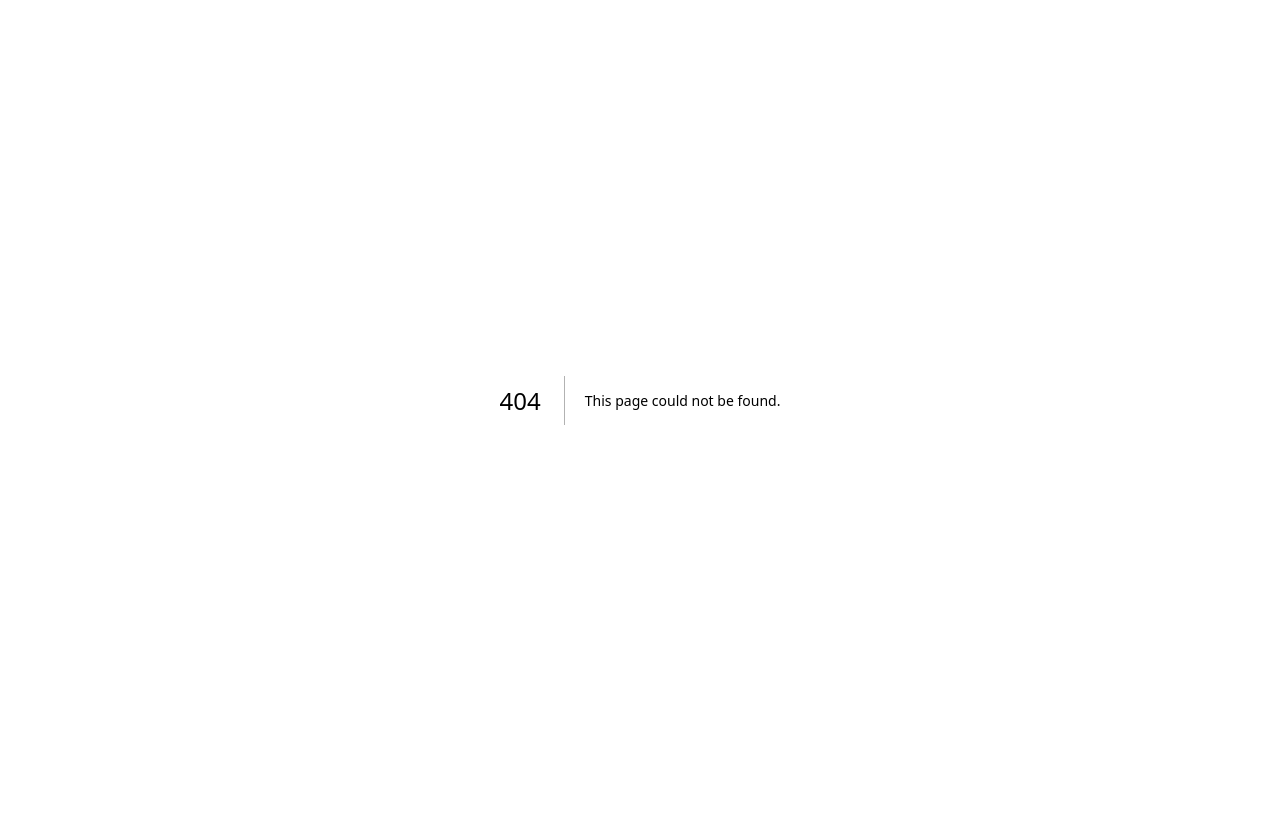
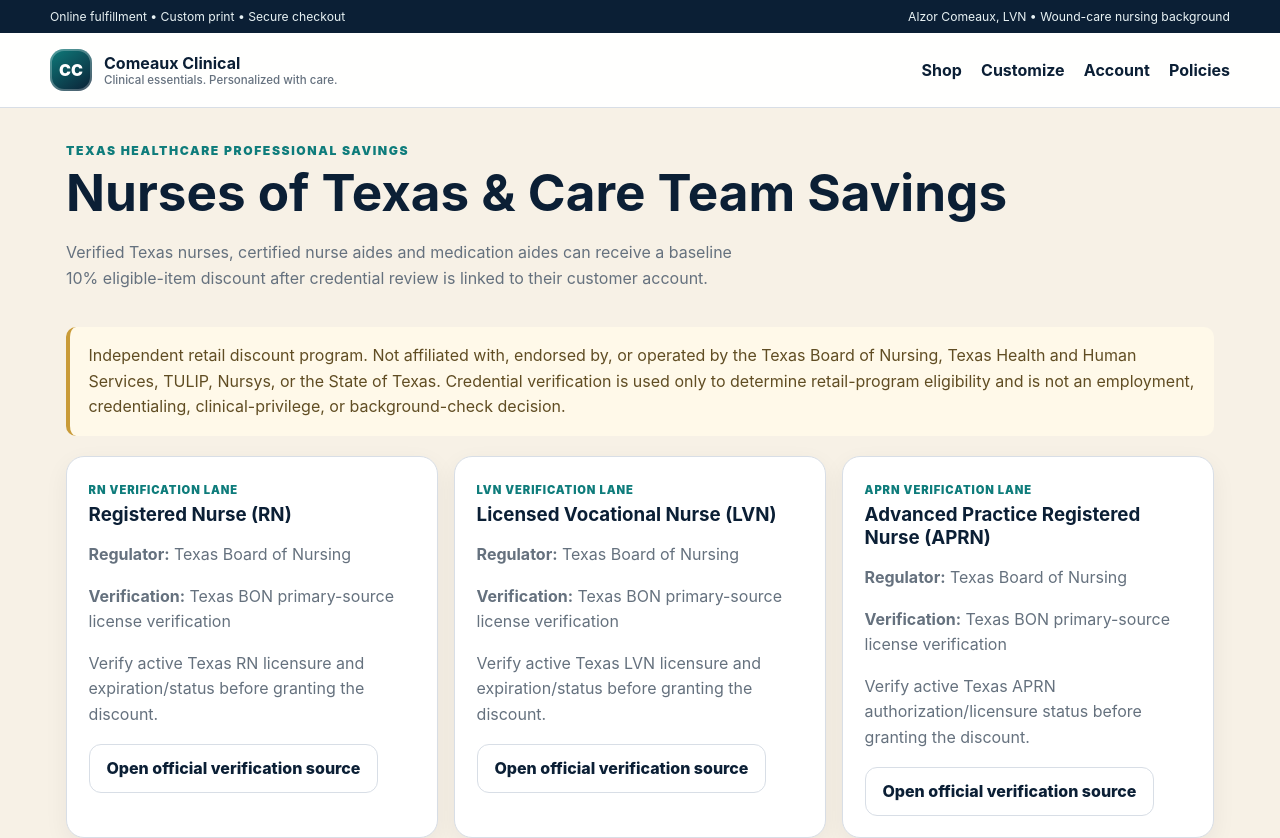
Before and after one commit to ceortpsc/RTPSCENTERPRISE, a Next.js app: page /comeaux-supply/discounts in a window 1280 px wide. Before the commit this address had no page. Shown: the top 838 px of the page. Before the commit the page ends 800 px from the top, so only its background shows below. Built offline with nearby package versions, Linux system fonts and the light colour scheme.

Commit message:
Add Texas nurses CNA MA savings program page

```diff
--- /dev/null
+++ b/app/comeaux-supply/discounts/page.tsx
@@ -0,0 +1,55 @@
+import Link from "next/link";
+import { CREDENTIALS, TEXAS_CARE_DISCOUNT } from "@/lib/comeaux/discounts";
+import styles from "../store.module.css";
+
+export const revalidate = 3600;
+
+export default function DiscountsPage() {
+  return (
+    <section className={styles.section}>
+      <div className={styles.sectionHead}>
+        <div>
+          <div className={styles.eyebrow}>Texas healthcare professional savings</div>
+          <h1>{TEXAS_CARE_DISCOUNT.name}</h1>
+          <p>
+            Verified Texas nurses, certified nurse aides and medication aides can receive a baseline {TEXAS_CARE_DISCOUNT.defaultDiscountPercent}% eligible-item discount after credential review is linked to their customer account.
+          </p>
+        </div>
+      </div>
+
+      <div className={styles.notice}>
+        {TEXAS_CARE_DISCOUNT.disclaimer} Credential verification is used only to determine retail-program eligibility and is not an employment, credentialing, clinical-privilege, or background-check decision.
+      </div>
+
+      <div className={styles.grid} style={{marginTop:"1.25rem"}}>
+        {Object.entries(CREDENTIALS).map(([code, item]) => (
+          <article className={styles.card} key={code}>
+            <span className={styles.sku}>{code} verification lane</span>
+            <h3>{item.label}</h3>
+            <p><strong>Regulator:</strong> {item.regulator}</p>
+            <p><strong>Verification:</strong> {item.source}</p>
+            <p>{item.notes}</p>
+            <a className={styles.secondary} href={item.verificationUrl} target="_blank" rel="noreferrer">Open official verification source</a>
+          </article>
+        ))}
+      </div>
+
+      <div className={styles.panel} style={{marginTop:"1.4rem"}}>
+        <div className={styles.eyebrow}>Account linking workflow</div>
+        <h2>How verification unlocks savings</h2>
+        <div className={styles.steps}>
+          <div className={styles.step}>Sign in to the Comeaux Clinical customer account.</div>
+          <div className={styles.step}>Select RN, LVN, APRN, CNA or Medication Aide and provide the credential number plus the name used on the public credential record. Do not submit an SSN.</div>
+          <div className={styles.step}>Staff verifies the credential through the applicable official Texas primary-source/public registry.</div>
+          <div className={styles.step}>A verified entitlement is linked to the customer account with source, verifier, verification timestamp and revalidation date.</div>
+          <div className={styles.step}>Checkout automatically applies the eligible healthcare-worker savings or the better non-stackable promotional price.</div>
+        </div>
+      </div>
+
+      <div className={styles.actions}>
+        <Link className={styles.primary} href="/comeaux-supply/account">Link credential to account</Link>
+        <Link className={styles.secondary} href="/comeaux-supply/products">Shop eligible products</Link>
+      </div>
+    </section>
+  );
+}
```
